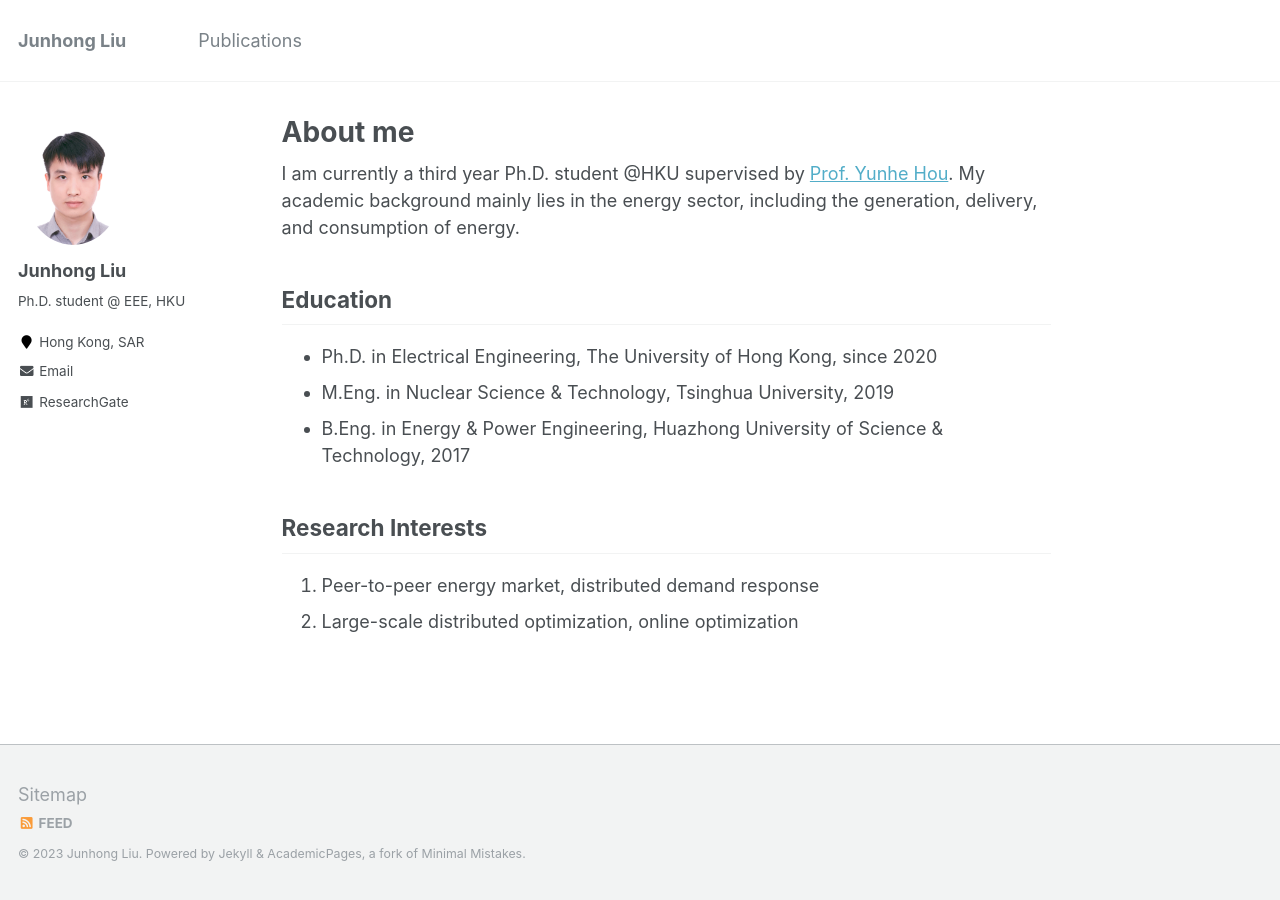
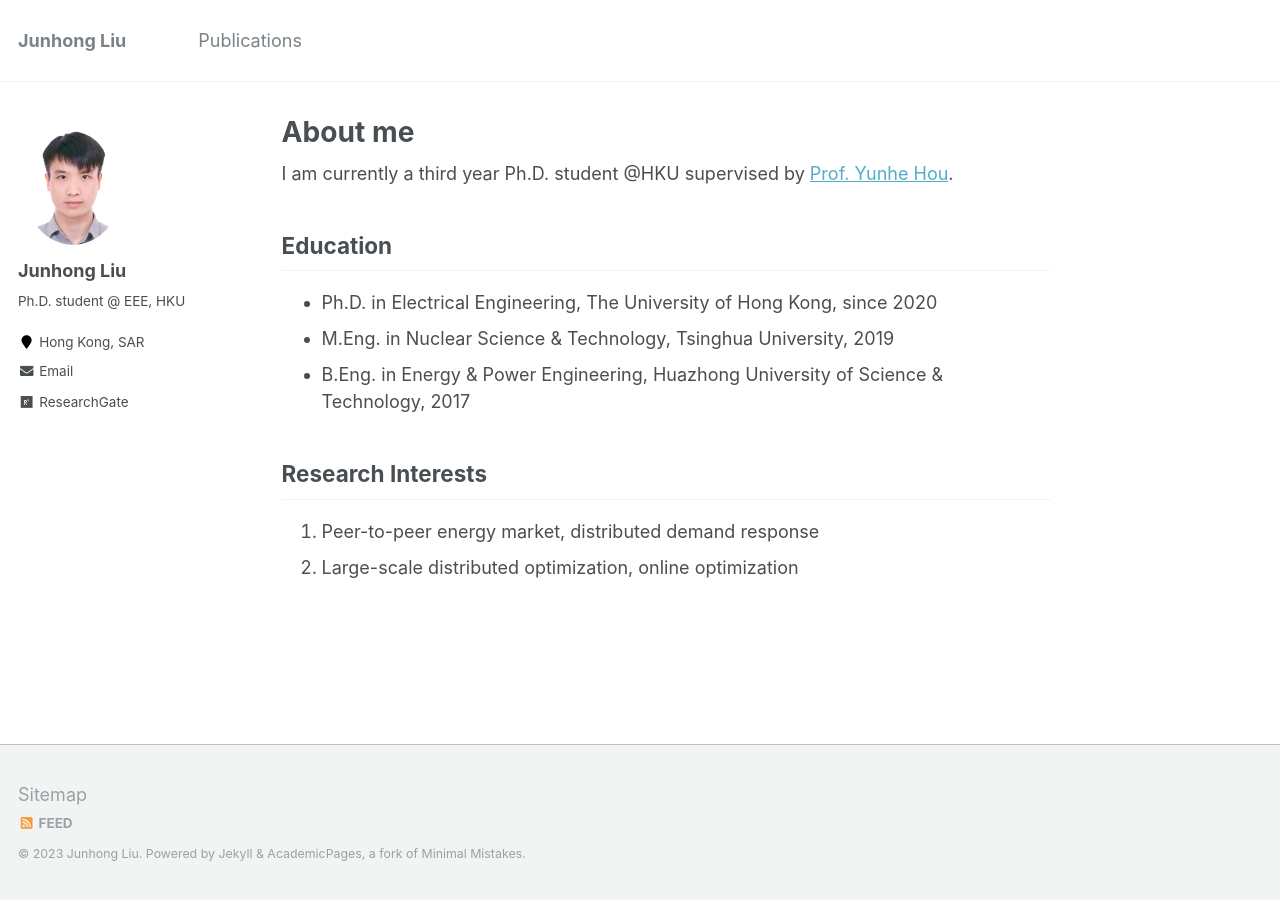
Before and after one commit to johnny-eee/online, a Jekyll site: the page built from _pages/about.md, in a window 1280 px wide. Built offline with Jekyll 4.4.1, drawn with Linux system fonts in a browser that asks for light colours.

Commit message:
Update about.md

```diff
--- a/_pages/about.md
+++ b/_pages/about.md
@@ -8,7 +8,7 @@ redirect_from:
   - /about.html
 ---
 
-I am currently a third year Ph.D. student @HKU supervised by [Prof. Yunhe Hou](https://www.eee.hku.hk/people/yhhou/). My academic background mainly lies in the energy sector, including the generation, delivery, and consumption of energy.
+I am currently a third year Ph.D. student @HKU supervised by [Prof. Yunhe Hou](https://www.eee.hku.hk/people/yhhou/).
 
 ## Education
 
```
